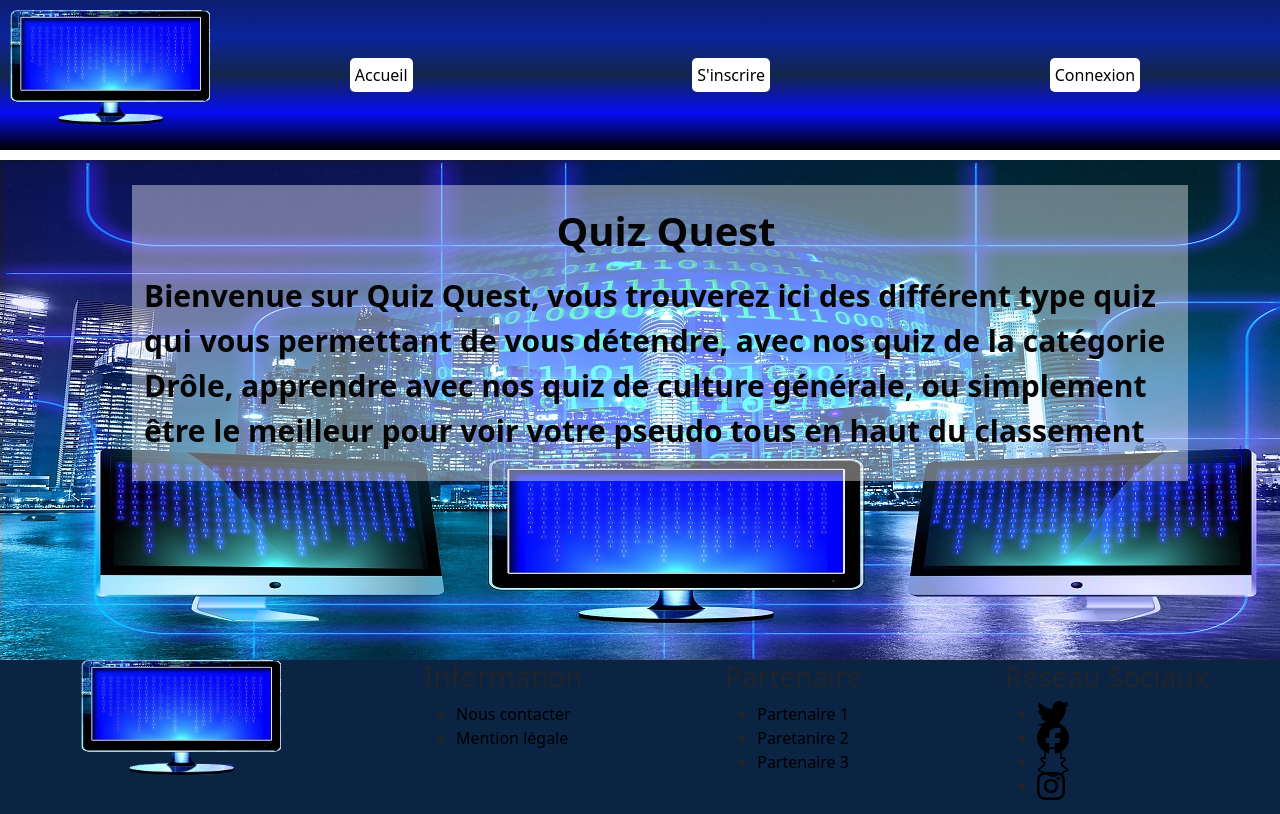
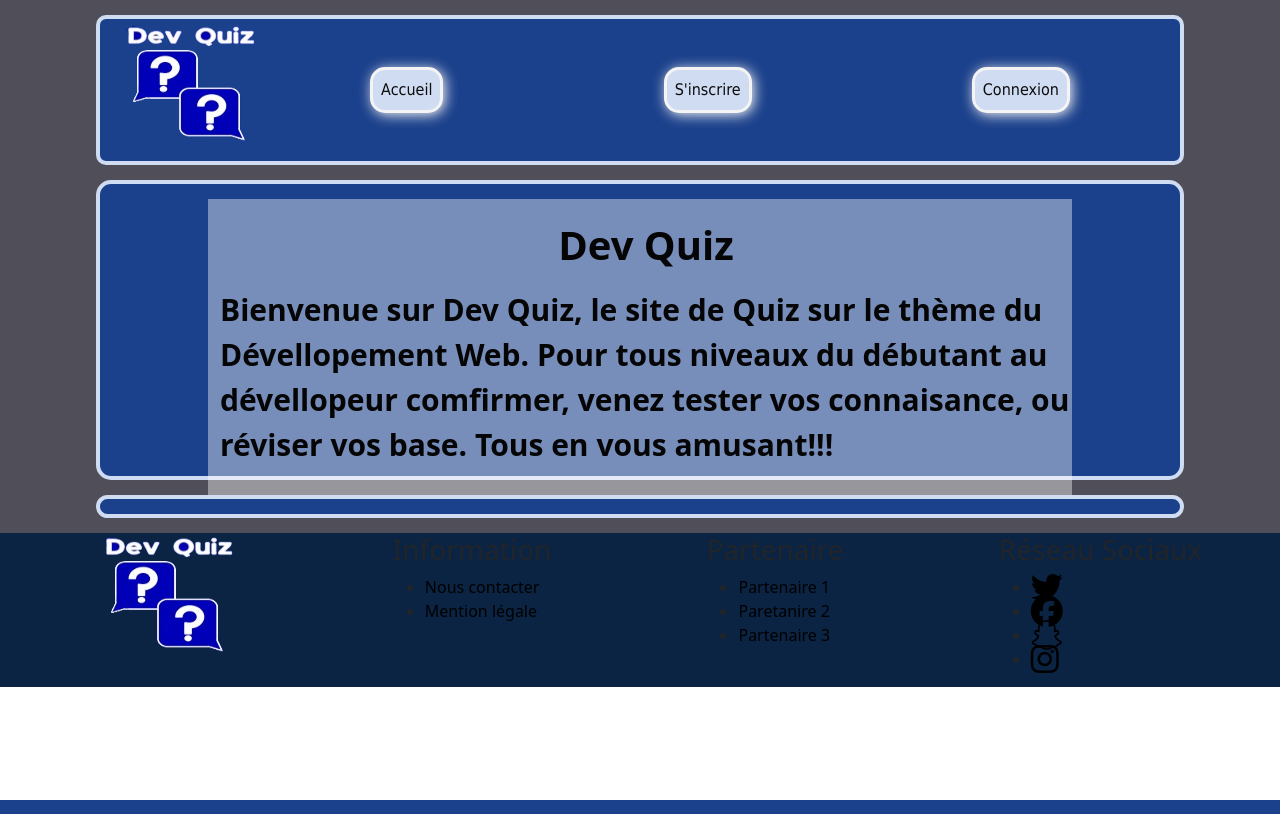
Before and after one commit to Irohs6/Quiz, a Symfony app: template templates/quiz/home_quiz.html.twig in a window 1280 px wide. Run offline with Twig, Linux system fonts and the light colour scheme; the template is opened without the code that fills it, so the values that code supplies are empty; some libraries are stand-ins or nearby versions.

Commit message:
Please enter the commit message for your changes. Lines starting with '#' will be ignored, and an empty message aborts the commit.
On branch quiz.v11
Your branch is up to date with 'origin/quiz.v11'.

Changes to be committed:
	new file:   public/img/logo1.png
	deleted:    public/js/question_quiz.js
	modified:   public/js/quiz.js
	modified:   public/styles/style.css
	modified:   src/Controller/QuizController.php
	modified:   src/Form/QuestionType.php
	modified:   templates/base.html.twig
	modified:   templates/quiz/edit_quiz.html.twig
	modified:   templates/quiz/home_quiz.html.twig
	modified:   templates/quiz/newQuiz.html.twig

```diff
--- a/public/js/quiz.js
+++ b/public/js/quiz.js
@@ -1,8 +1,12 @@
 // Scripts jQuery / JavaScript généraux
 $(document).ready(function() { // Attend que le document (base.html.twig) soit complètement chargé
     let button = $('#quiz_Valider')
-    let nbQuestion = 1
+    let existingQuestions = $('.borders'); // pour récupérer toute les question existante pour la création du sommaire
+
+    let nbQuestion = existingQuestions.length + 1 // variable déclarer pour le numéro des question prend la valeur de existingQuestion.length dans le cas ou des question serais déja existante.
+
     button.attr('disabled', true)// désactive le bouton valider
+    let listQuestion = $('#questions-list'); // Récupération de l'élément avec l'id questions-list pour le sommaire de questions
     // Fonction déclenchée lors du clic sur le bouton d'ajout d'un nouveau bloc "question" au sein d'un quiz
     $('.add-another-collection-widget').click(function (e) {
         let list = $($(this).attr('data-list-selector'));
@@ -20,30 +24,117 @@ $(document).ready(function() { // Attend que le document (base.html.twig) soit c
         // Ajout également des attributs personnalisés "class" et "value", qui n'apparaissent pas dans le prototype original
         newWidget = newWidget.replace(/><input type="hidden"/, ' class="borders"><input type="hidden" value="'+quiz+'"');
 
-        let listQuestion = $('#questions-list')// récupère l'élément avec l'id question-list pour la création d'un sommaire de question
-        let questionID = 'quiz_questions_' + counter; // créer l'id pour le lien a
+        // Récupération de la liste des questions existantes dans le sommaire
 
-        let li = $('<li></li>');// créer un élément li
-        let a = $('<a></a>') // créer un élément a
-        a.text('Question n°' + nbQuestion ); // ajoute le text dans l'élément a
-        a.attr('href', '#' + questionID); // ajoute le lien vers la question
-        li.appendTo(listQuestion); //place le li en enfant de la div listQuestion
-        a.appendTo(li); // place le a en enfant du li
+        // Ensuite, ajouter de nouvelles questions (à partir du compteur de questions existantes)
 
+        let questionID = 'quiz_questions_' + counter; // Création de l'ID pour le lien a
+
+        let li = $('<li></li>'); // Création d'un élément li
+        let a = $('<a></a>'); // Création d'un élément a
+        a.text('Question n°' + nbQuestion); // Ajout du texte dans l'élément a
+        a.attr('href', '#' + questionID); // Ajout du lien vers la question
+        li.appendTo(listQuestion); // Placement du li en tant qu'enfant de la div listQuestion
+        a.appendTo(li); // Placement du a en tant qu'enfant du li
+        let divID = counter;
         // Incrément du compteur d'éléments et mise à jour de l'attribut correspondant
         counter++;
         nbQuestion++;
         list.data('widget-counter', counter);
         // Création d'un nouvel élément (avec son bouton de suppression), et ajout à la fin de la liste des éléments existants
         let newElem = $(list.attr('data-widget-tags')).html(newWidget);
+
+        // Mettre en pause pour assurer que l'élément est créé
+        setTimeout(function() {
+            $('#quiz_questions_'+divID).addClass('borders');
+            console.log( $('#quiz_questions_'+divID));
+            console.log('divID', divID);
+        }, 1000); // Délai d'une seconde
+
         addDeleteLink($(newElem).find('div.borders'));
         newElem.appendTo(list);
 
+    });
 
-        if (counter > 9 ) {
-            button.attr('disabled', false)// réactive le bouton quand 10 question au minimum ont été ajouter
+
+    console.log('counter', existingQuestions);
+    function createExistingQuestionsSummary() {
+        let questionCounter = 1; // Pour le n° de la question
+        //si des question existe
+        if (existingQuestions.length > 0) {
+            existingQuestions.each(function(question) {
+                let questionID = 'quiz_questions_' + question; //Création de l'ID pour le lien a
+                let li = $('<li></li>'); // Création d'un élément li
+                let a = $('<a></a>'); // Création d'un élément a
+                a.text('Question n°' + questionCounter); // Ajout du texte dans l'élément a
+                a.attr('href', '#' + questionID); // Ajout du lien vers la question
+                li.appendTo(listQuestion); // Placement du li en tant qu'enfant de la div listQuestion
+                a.appendTo(li); // Placement du a en tant qu'enfant du li
+                questionCounter++;// Incrémentation du numéro de la question
+            });
         }
+    }
+
+    // Appel de la fonction pour créer le sommaire des questions existantes
+    createExistingQuestionsSummary()
+
+    let answerIndex = 0
+    existingQuestions.each(function(question) {
+        let questionIndex = question;
+        $('[name^="quiz[questions]['+ questionIndex + '][answers]"][type="radio"][value="0"]').prop('readonly', true);
+        console.log('questionIndex', questionIndex);
+        let answersContainer = $('#quiz_questions_'+ questionIndex +'_answers')
+        console.log('answersContainer', answersContainer);
+        let counterAnswer = answersContainer.children().length
+        console.log(counterAnswer);
+        //name = "quiz[questions][0][answers][0][isRight]"
+        radioAnswer =  $('[name^="quiz[questions]['+ questionIndex + '][answers]"][type="radio"]')
+        radioAnswer.each(function(answerIndex) {
+            let radioAnswer = $(this);
+            console.log('radio', radioAnswer);
+
+            radioAnswer.on('change', function() {
+                // Vérifie si la réponse sélectionnée est une bonne réponse
+                if ($(this).val() === '1') {
+                    // Si c'est une bonne réponse, coche toutes les autres réponses de la même question sur mauvaise
+                    $('[name^="quiz[questions]['+ questionIndex + '][answers]"][type="radio"][value="0"]').prop('checked', true);
+                    $(this).prop('checked', true);
+                }
+            });
+        });
+
+
+        answerIndex++
+
     });
+
+    function checkMinimumAnswers() {
+        let allQuestionsValid = true;
+        let totalQuestions = $('.borders').length;
+
+        $('.borders').each(function() {
+            let questionIndex = $(this).attr('id').split('_')[2];
+            let answersContainer = $('#quiz_questions_' + questionIndex + '_answers');
+            let counterAnswer = answersContainer.children().length;
+
+            if (counterAnswer < 2) {
+                allQuestionsValid = false;
+                return false;
+            }
+        });
+
+        // Activer le bouton Valider si  au moins 10 questions ajouté et que toutes les questions ont au moins deux réponses
+        if (totalQuestions >= 10 && allQuestionsValid) {
+            button.attr('disabled', false);
+        } else {
+            button.attr('disabled', true);
+        }
+    }
+
+        // Appel de la fonction pour vérifier au chargement initial de la page
+        checkMinimumAnswers();
+
+
 
     // anonymize-collection-widget.js : fonction permettant de supprimer un bloc "question" existant au sein d'une session
     $('.remove-collection-widget').find('div.borders').each(function() {
@@ -63,7 +154,8 @@ $(document).ready(function() { // Attend que le document (base.html.twig) soit c
 
 
   // Déclaration de la variable en dehors de la fonction
-    let count = 1;
+    let count = 0;
+
 
     function addAnswerButton($element) {
     // Création d'un nouveau bouton "Ajouter une réponse"
@@ -79,16 +171,18 @@ $(document).ready(function() { // Attend que le document (base.html.twig) soit c
         // Gestionnaire d'événement au clic sur le bouton "Ajouter une réponse"
         addAnswerButton.on('click', function() {
             // Récupération de l'élément question associé au bouton cliqué
-            let $question = $(this).prev('div[id^="quiz_questions_"]');
-            let questionIndex = $question.attr('id').split('_')[2];
+            let $question = $(this).prev('div[id^="quiz_questions_"]'); // sélectionne tous le container de div#quiz_questions_0, qui sont créer a chaque apuis sur le bouton Ajouter réponse.
+            console.log('$question', $question);
+            let questionIndex = $question.attr('id').split('_')[2]; // récupère l'index de la question pour l'uttiliser dans un replace
 
-            // Récupération du conteneur des réponses associé à la question
+
+            // Récupération du container des réponses associé à la question
             let $answersContainer = $question.find('[id$="_answers"]');
 
-            // Comptage du nombre actuel de réponses dans le conteneur
+            // Comptage du nombre actuel de réponses dans le container
             let counterAnswer = $answersContainer.children().length;
 
-            // Récupération du prototype des réponses depuis les attributs de l'élément
+            // Récupération du prototype des réponses depuis les attributs de du container des réponses
             let prototype = $answersContainer.attr('data-prototype');
 
             // Modification du prototype pour enlever le label
@@ -113,6 +207,8 @@ $(document).ready(function() { // Attend que le document (base.html.twig) soit c
                     newForm = newForm.replace(/quiz\[questions\]\[\d+\]\[answers\]\[\d+\]/g, prefix1);
                     // Ajout de la nouvelle réponse au conteneur
                     $answersContainer.append(newForm);
+                    $('[name^="quiz[questions]['+ questionIndex + '][answers]"][type="radio"][value="0"]').prop('readonly', true);
+                    checkMinimumAnswers();
                     // Sélection des boutons radio pour une question spécifique
                     // let $radioAnswers = $('[name^="quiz[questions]['+ questionIndex + '][answers]"][type="radio"]');
 
@@ -121,13 +217,13 @@ $(document).ready(function() { // Attend que le document (base.html.twig) soit c
 
             //ajouter au clic sur le bouton le nombre de réponse shouaiter pour les créer tous d'un coup*********************************************************************
 
-                    // $radioAnswer = $('[name^="quiz[questions]['+ questionIndex + '][answers]"][type="radio"]')
-                    // console.log('radio', $radioAnswer);
-                    //name="quiz[questions][0][answers][3][isRight]"
-                    $('[name^="quiz[questions]['+ questionIndex + '][answers]"][type="radio"]').on('change', function() {
+                    $radioAnswer = $('[name^="quiz[questions]['+ questionIndex + '][answers]"][type="radio"]')
+                    console.log('radio', $radioAnswer);
+                    // name="quiz[questions][0][answers][3][isRight]"
+                    $radioAnswer.on('change', function() {
                         // Vérifie si la réponse sélectionnée est une bonne réponse
                         if ($(this).val() === '1') {
-                            // Si c'est une bonne réponse, décoche toutes les autres réponses de la même question
+                            // Si c'est une bonne réponse, coche toutes les autres réponses de la même question sur mauvaise
                             $('[name^="quiz[questions]['+ questionIndex + '][answers]"][type="radio"][value="0"]').prop('checked', true);
                             $(this).prop('checked', true);
                         }
@@ -141,7 +237,7 @@ $(document).ready(function() { // Attend que le document (base.html.twig) soit c
                         'text': 'Limite de 4 réponses atteinte pour cette question.',
                         'class': 'error-message'
                     });
-
+                    count = 0
                     // Ajout du message d'erreur
                     $element.append(errorMessage);
                 }
@@ -181,4 +277,22 @@ $(document).ready(function() { // Attend que le document (base.html.twig) soit c
     // Appel de la fonction d'initialisation de MutationObserver au chargement du DOM
     initMutationObserver();
 
+
+    function initializeEditForm() {
+        // Parcourir les réponses pré-remplies pour attribuer les gestionnaires d'événements
+        $('[name^="quiz[questions]"][type="radio"]').on('change', function() {
+            // Votre logique de gestion de la sélection de la bonne réponse ici...
+        });
+
+
+
+
+        // ... Autres initialisations pour les fonctionnalités JavaScript nécessaires
+    }
+
+    $(document).ready(function() {
+        initializeEditForm();
+        // Votre autre logique existante ici...
+    });
+
 });
--- a/public/styles/style.css
+++ b/public/styles/style.css
@@ -13,17 +13,23 @@
     width: 200px;
     text-align: center;
 }
-
+.box{
+    background: #504F59;
+    width: 100%;
+    padding-top: 15px;
+}
 
 /*******************NAV*****************************************/
 #nav{
     display: flex;
     height: 150px;
-    background: linear-gradient(0deg, #010000ff, #060DF4ff, #13264Bff, #0A249Bff, #0D1D6Fff);
-    width: 100%;
+    background: #1C418C;
+    border-radius: 10px;
     flex-direction: row;
-    justify-content: space-around;
     align-items: center;
+    width: 85%;
+    margin: auto;
+    border: 4px solid #D0DCF2;
 }
 nav{
     display: flex;
@@ -33,29 +39,44 @@ nav{
     align-items: center;
 
 }
-.img_nav{
-    height: 80px;
-    width: 80px;
-}
-.fig_nav{
-    display: flex;
-    flex-direction: column;
-    align-items: center;
-}
+
 h1{
     text-align: center;
     padding: 10px;
 }
 #logo{
-    width: 200px;
-    height: 115px;
+    width: 150px;
+    height: 120px;
     margin-left: 10px;
-}
-.logo{
-    width: 200px;
-    height: 115px;
+
 }
 
+.logo{
+    width: 150px;
+    height: 120px;
+}
+
+.lien_nav{
+    text-decoration: none;
+    padding: 8px;
+    font-family: tahoma;
+    font-size: 1em;
+    color: #0D0D0D;
+    background-color: #D0DCF2;
+    border-radius: 15px;
+    -webkit-border-radius: 15px;
+    -moz-border-radius: 15px;
+    border: 3px solid #f4f4f4;
+    box-shadow: 2px 2px 13px #f4f4f4;
+    -webkit-box-shadow: 2px 2px 13px #f4f4f4;
+    -moz-box-shadow: 2px 2px 13px #f4f4f4;
+}
+.lien_nav:hover{
+    padding: 8px;
+    box-shadow: 1px 1px 4px #f4f4f4;
+    -webkit-box-shadow: 1px 1px 4px #f4f4f4;
+    -moz-box-shadow: 1px 1px 4px #f4f4f4;
+}
 /*****************************footer************************************/
 footer{
     width: 100%;
@@ -84,18 +105,18 @@ h2{
     text-align: center;
 }
 #hero{
-    margin-top: 10px;
-    width: 1320px;
-    height: 500px;
-    background-image: url(../img/home_hero.jpg);
-    background-position: center;
-    background-repeat: no-repeat;
-    background-size: cover;
+    margin-top: 15px;
+    width: 85%;
+    height: 300px;
+    border-radius: 15px;
     position: relative;
     display: flex;
     flex-direction: row;
     align-items: center;
-
+    margin-left: auto;
+    margin-right: auto;
+    background: #1C418C;
+    border: 4px solid #D0DCF2;
 }
 .hero-text{
     position: absolute;
@@ -118,14 +139,16 @@ a{
     text-decoration: none;
 }
 
-.lien_nav{
-    padding: 5px;
-    background-color: white;
-    border-radius: 5px;
-    cursor: pointer;
-}
-.lien_nav:hover{
-    background-color: grey;
+.home_quiz_box{
+    background: #1C418C;
+    border: 4px solid #D0DCF2;
+    width: 85%;
+    margin-left: auto;
+    margin-right: auto;
+    margin-top: 15px;
+    margin-bottom: 15px;
+    border-radius: 15px;
+    padding-bottom: 15px;
 }
 
 #list-theme{
--- a/src/Controller/QuizController.php
+++ b/src/Controller/QuizController.php
@@ -274,6 +274,7 @@ class QuizController extends AbstractController
         $formEditQuiz->handleRequest($request);
 
         if ($formEditQuiz->isSubmitted() && $formEditQuiz->isValid()) {
+            $data = $formEditQuiz->getData();
             // Mettre à jour les questions et réponses existantes si nécessaire
             foreach ($questions as $question) {
                 $question->setCategory($category); // Associer la catégorie à la nouvelle questio
@@ -284,7 +285,7 @@ class QuizController extends AbstractController
             $entityManager->flush();
 
             // Redirection vers une page de confirmation ou vers la gestion du quiz
-            return $this->redirectToRoute('show_quiz',['id',$quiz->getId()]);
+            return $this->redirectToRoute('show_quiz',['id'=> $quiz->getId()]);
         }
 
         return $this->render('quiz/edit_quiz.html.twig', [
--- a/src/Form/QuestionType.php
+++ b/src/Form/QuestionType.php
@@ -26,7 +26,10 @@ class QuestionType extends AbstractType
                 ]
             ])
             ->add('link', UrlType::class,[
-                'label' => 'Lien ver la documentation officielle'
+                'label' => 'Lien ver la documentation officielle',
+                'attr' =>[
+                    'class' => 'form-control',
+                ]
                 ])
             ->add('answers', CollectionType::class,[
                 'entry_type' => AnswerType::class,
--- a/templates/base.html.twig
+++ b/templates/base.html.twig
@@ -13,10 +13,11 @@
 
     </head>
     <body>
+        <div class="box">
             <header>
                 <div id="nav">
                     <figure id="logo">
-                    <a href="{{path('app_home_quiz')}}"><img class="logo" src="{{ asset('img/logo.png') }}" alt="Logo de Quiz Quest"></a>
+                        <a href="{{path('app_home_quiz')}}"><img class="logo" src="{{ asset('img/logo1.png') }}" alt="Logo de Quiz Quest"></a>
                     </figure>
                     <nav>
                         {# visible que par admin #}
@@ -59,6 +60,7 @@
 
 
                     {# {{ dump() }} #}
+
                     {% block body %}
                     {% endblock %}
 
@@ -66,7 +68,7 @@
             <footer>
                 <div class="footer">
                     <figure id="logo">
-                    <a href="{{path('app_home_quiz')}}"><img class="logo" src="{{ asset('img/logo.png') }}" alt="Logo de Quiz Quest"></a>
+                        <a href="{{path('app_home_quiz')}}"><img class="logo" src="{{ asset('img/logo1.png') }}" alt="Logo de Quiz Quest"></a>
                     </figure>
                     <section class="contact">
                         <h3>Information</h3>
@@ -117,9 +119,15 @@
                 <script src="{{ asset('js/swipper.js') }}"></script>
 
                 <script src="https://cdn.jsdelivr.net/npm/bootstrap@5.3.2/dist/js/bootstrap.bundle.min.js" integrity="sha384-C6RzsynM9kWDrMNeT87bh95OGNyZPhcTNXj1NW7RuBCsyN/o0jlpcV8Qyq46cDfL" crossorigin="anonymous"></script>
-
+                <script
+                src="https://code.jquery.com/jquery-3.4.1.min.js"
+                integrity="sha256-CSXorXvZcTkaix6Yvo6HppcZGetbYMGWSFlBw8HfCJo="
+                crossorigin="anonymous">
+            </script>
+            <script src="{{ asset('js/quiz.js') }}"></script>
             <script src="{{ asset('js/profil.js') }}"></script>
             <script src="{{ asset('js/search.js') }}"></script>
             {% endblock %}
+        </div>
     </body>
 </html>
--- a/templates/quiz/edit_quiz.html.twig
+++ b/templates/quiz/edit_quiz.html.twig
@@ -52,4 +52,6 @@
         </div>
     {{ form_end(formEditQuiz) }}
     </section>
+
+
 {% endblock %}
--- a/templates/quiz/home_quiz.html.twig
+++ b/templates/quiz/home_quiz.html.twig
@@ -10,17 +10,18 @@
 
     <div id="hero">
         <article class="hero-text">
-            <h1>Quiz Quest</h1>
+            <h1>Dev Quiz</h1>
                 <p>
-                    Bienvenue sur Quiz Quest, vous trouverez ici des différent type quiz qui vous
-                    permettant de vous détendre, avec nos quiz de la catégorie Drôle,
-                    apprendre avec nos quiz de culture générale,
-                    ou simplement être le meilleur pour voir votre pseudo tous en haut du classement
+                    Bienvenue sur Dev Quiz, le site de Quiz sur le thème du Dévellopement Web.
+                    Pour tous niveaux du débutant au dévellopeur comfirmer, venez tester vos connaisance,
+                    ou réviser vos base.
+                    Tous en vous amusant!!!
 
                 </p>
         </article>
     </div>
 
+    <section class="home_quiz_box">
         {% for theme in allTheme %} {# boucle pour afficher tous les theme disponible #}
 
             <h2>{{ theme.label }}</h2>
@@ -31,13 +32,15 @@
                 <h3>{{ category }}</h3>
                 <section id="list-theme">
                     <section class="list-category">
-                    <section class="game-play">
+                        {# <section class="game-play">
+                            {% if app.user %}
                                 {% for game in app.user.games %}
                                     {% if game.quiz.category == category %}
                                         <li>{{ game.score }}</li>
                                     {% endif %}
                                 {% endfor %}
-                    </section>
+                            {% endif %}
+                        </section> #}
                         {# Lien vers pour créer un nouveaux quiz dans la catégorie #}
                         <a class="add" href="{{path('new_quiz', {'idCategory': category.id})}}">Ajouter Quiz</a>
                         <section id="{{idSection}}" class="category_home">{# Uttilisation de la varible id pour donner un id différent a chaque section#}
@@ -140,7 +143,7 @@
             </section>{#<section id="list-theme"></section> #}
 
         {% endfor %}{# {% for theme in allTheme %} #}
-
+    </section>
     <script src="{{ asset('js/slide_home.js') }}"></script>
 
 {% endblock %}
```
Also changed, not shown: public/js/question_quiz.js (deleted, +0 -61 lines), templates/quiz/newQuiz.html.twig (+1 -6 lines), public/img/logo1.png (added). Lines whose indentation alone changed are shown as unchanged.
